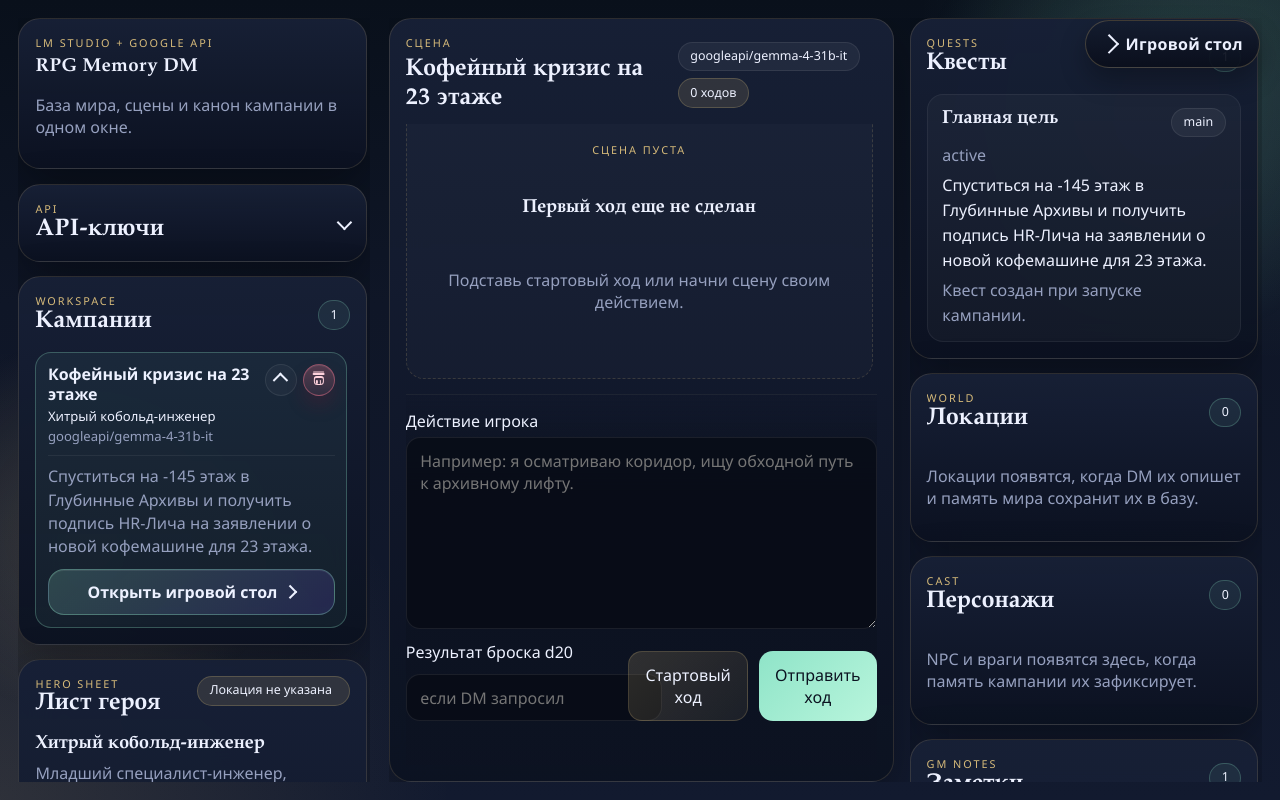
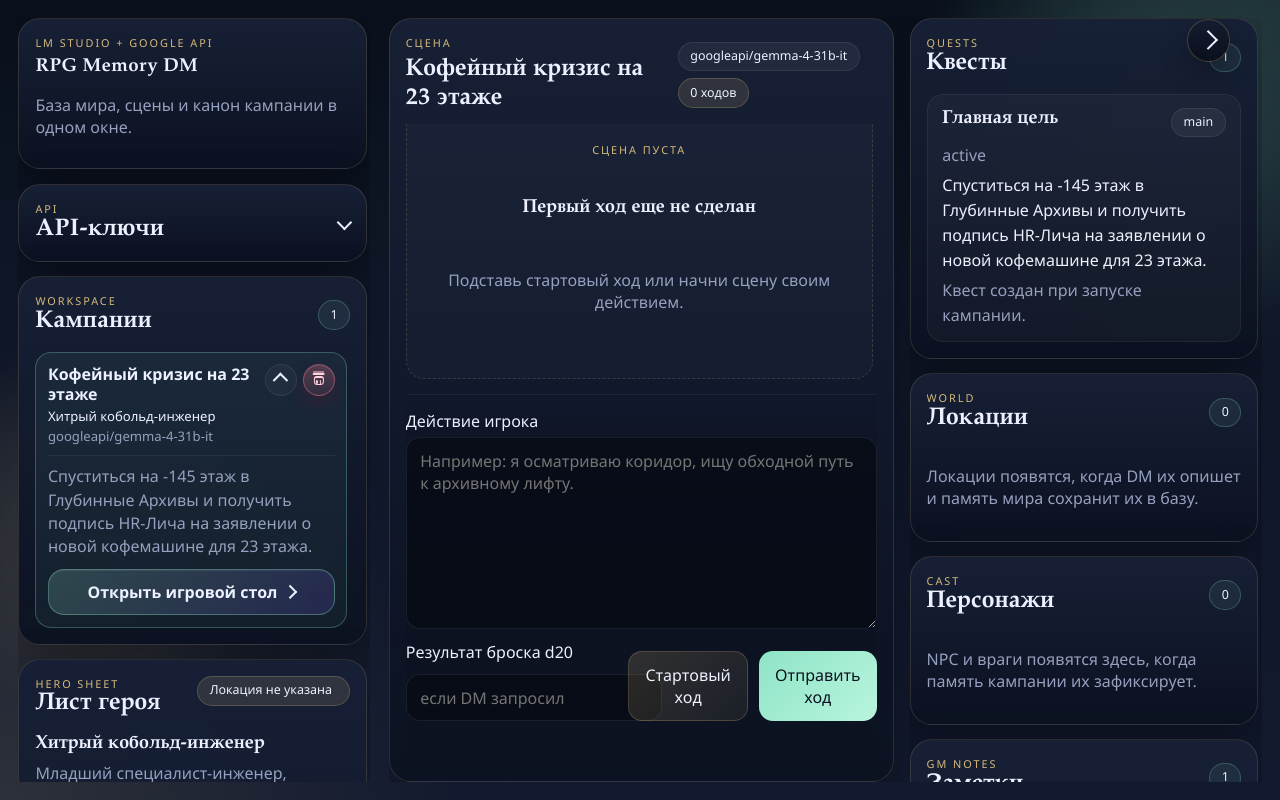
Before and after one commit to fantandor1/DnD-GEMMA, a FastAPI app: page / in a window 1280 px wide. Run offline with FastAPI, Linux system fonts and the light colour scheme; data comes from the database, SQL or seed files in the repository; data that the repository does not hold is empty.

Commit message:
Tighten dashboard play switch

```diff
--- a/src/rpg_dm/web/static/app.css
+++ b/src/rpg_dm/web/static/app.css
@@ -1076,17 +1076,10 @@ button[disabled] {
 }
 
 .dashboard-view-switch {
-    top: 1.25rem;
-    right: 1.25rem;
-}
-
-.dashboard-view-switch {
-    gap: 0.55rem;
-    width: auto;
-    min-width: 10.5rem;
-    padding: 0 1rem;
-    font-weight: 800;
-    letter-spacing: 0.02em;
+    top: 1.2rem;
+    right: 3.15rem;
+    width: 2.65rem;
+    height: 2.65rem;
 }
 
 .campaign-play-link {
--- a/src/rpg_dm/web/templates/index.html
+++ b/src/rpg_dm/web/templates/index.html
@@ -9,7 +9,6 @@
         aria-label="Переключиться на игровую сцену"
     >
         <span class="view-switch-arrow"></span>
-        <span>Игровой стол</span>
     </a>
     {% endif %}
     <aside class="sidebar">
```
